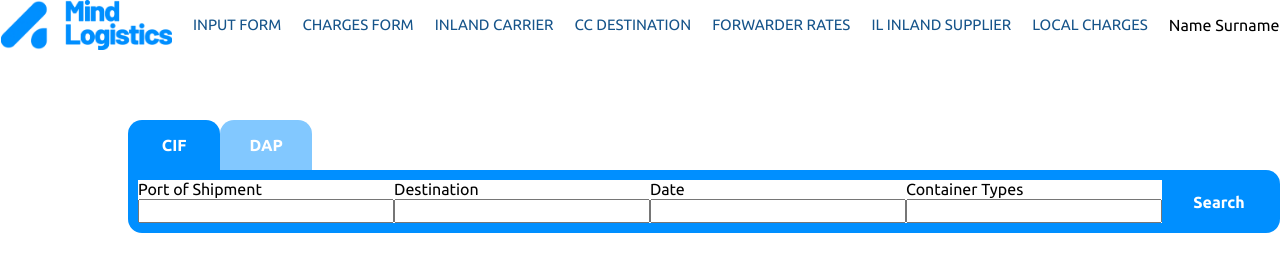
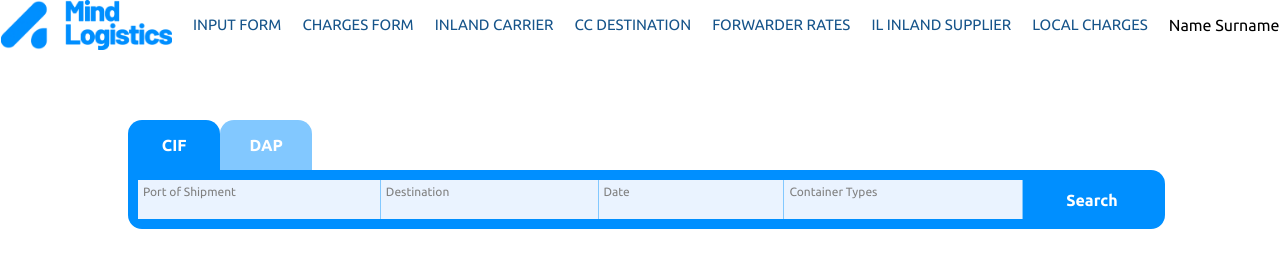
Before and after one commit to mukhamedovabdulaziz/Authorization, a React (Create React App) app: page /simulator in a window 1280 px wide. Shown: the top 273 px of the page. Built offline with nearby package versions, Linux system fonts and the light colour scheme.

Commit message:
update simulator styles

```diff
--- a/src/components/Simulator/Simulator.jsx
+++ b/src/components/Simulator/Simulator.jsx
@@ -28,23 +28,23 @@ function Simulator() {
           <div className={s.inputs}>
             <div className={s.allInput}>
               <div>
-                <label className="simLabel" htmlFor="port_of_shipment">Port of Shipment
-                <input className="simInput" id="port_of_shipment"/>
+                <label className={s.simLabel} htmlFor="port_of_shipment">Port of Shipment
+                <input className={s.simInput} id="port_of_shipment"/>
                 </label>
               </div>
               <div>
-                <label className="simLabel" htmlFor="destination">Destination
-                <input className="simInput" id="destination"/>
+                <label className={s.simLabel} htmlFor="destination">Destination
+                <input className={s.simInput} id="destination"/>
                 </label>
               </div>
               <div>
-                <label className="simLabel" htmlFor="date">Date
-                <input className="simInput" id="date"/>
+                <label className={s.simLabel} htmlFor="date">Date
+                <input className={s.simInput} id="date"/>
               </label>
               </div>
               <div>
-                <label className="simLabel" htmlFor="container_types">Container Types
-                <input className="simInput" id="container_types"/>
+                <label className={s.simLabel} htmlFor="container_types">Container Types
+                <input className={s.simInput} id="container_types"/>
                 </label>
               </div>
             </div>
@@ -64,7 +64,7 @@ function Simulator() {
             </div>
           </div>
 
-          <div className="pages">
+          <div className={s.pages}>
             <p>Pages</p>
             <div>Lörem ipsum</div>
             <div>Lörem ipsum</div>
@@ -72,14 +72,14 @@ function Simulator() {
             <div>Lörem ipsum</div>
           </div>
 
-          <div className="service">
+          <div className={s.service}>
             <p>Service</p>
             <div>Lörem ipsum</div>
             <div>Lörem ipsum</div>
             <div>Lörem ipsum</div>
           </div>
 
-          <div className="map">
+          <div className={s.map}>
             <p>Maps Location</p>
             <iframe
               title="map"
--- a/src/components/Simulator/Simulator.module.css
+++ b/src/components/Simulator/Simulator.module.css
@@ -45,6 +45,7 @@
 
 .searchBar {
     display: flex;
+    width: 90%
 }
 
 .inputs {
@@ -71,11 +72,11 @@
 }
 
 .simInput {
+    width: 95%;
     height: 20px;
     background-color: #eaf3ff;
     outline: 0;
     border: 0;
-    border-right: 1px solid #82c8ff;
     color: #16548a;
     font-size: 12px;
     font-weight: 500;
```
